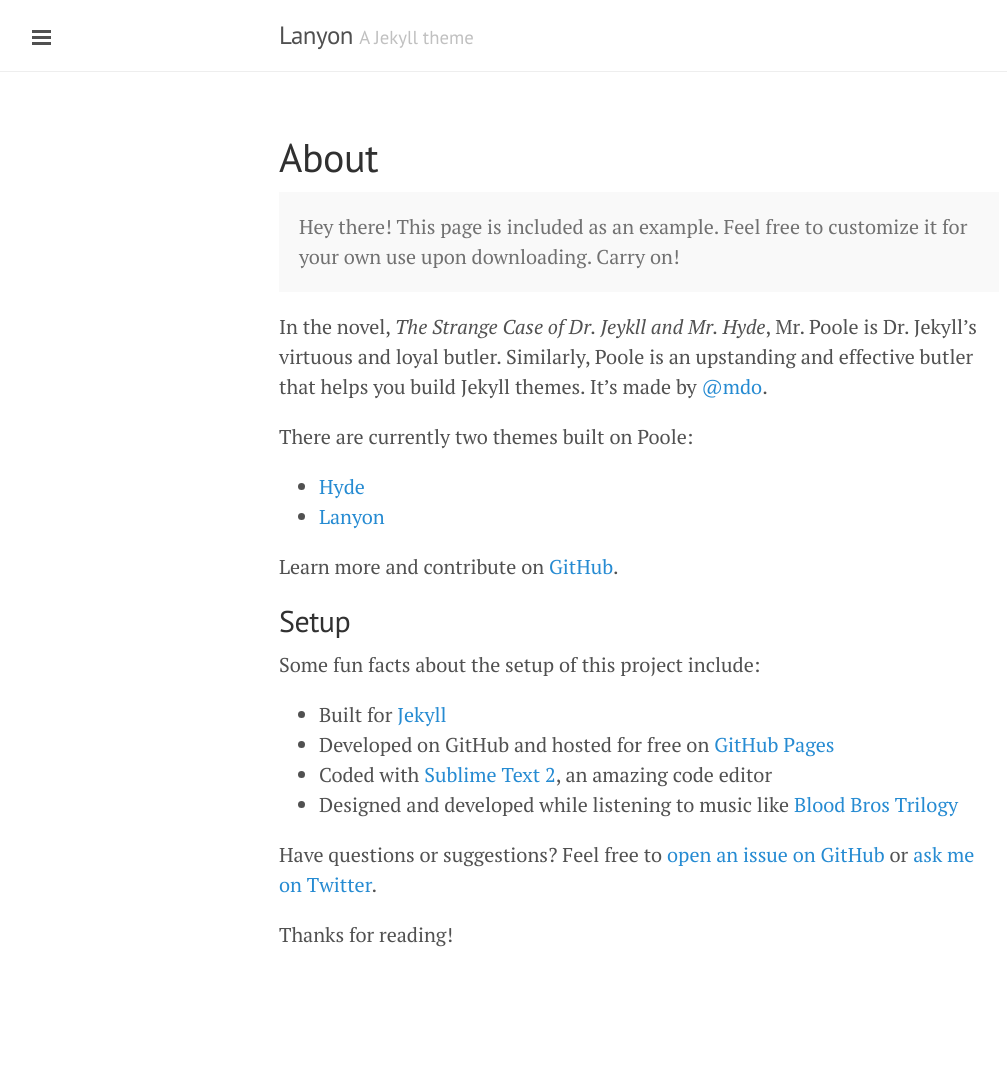
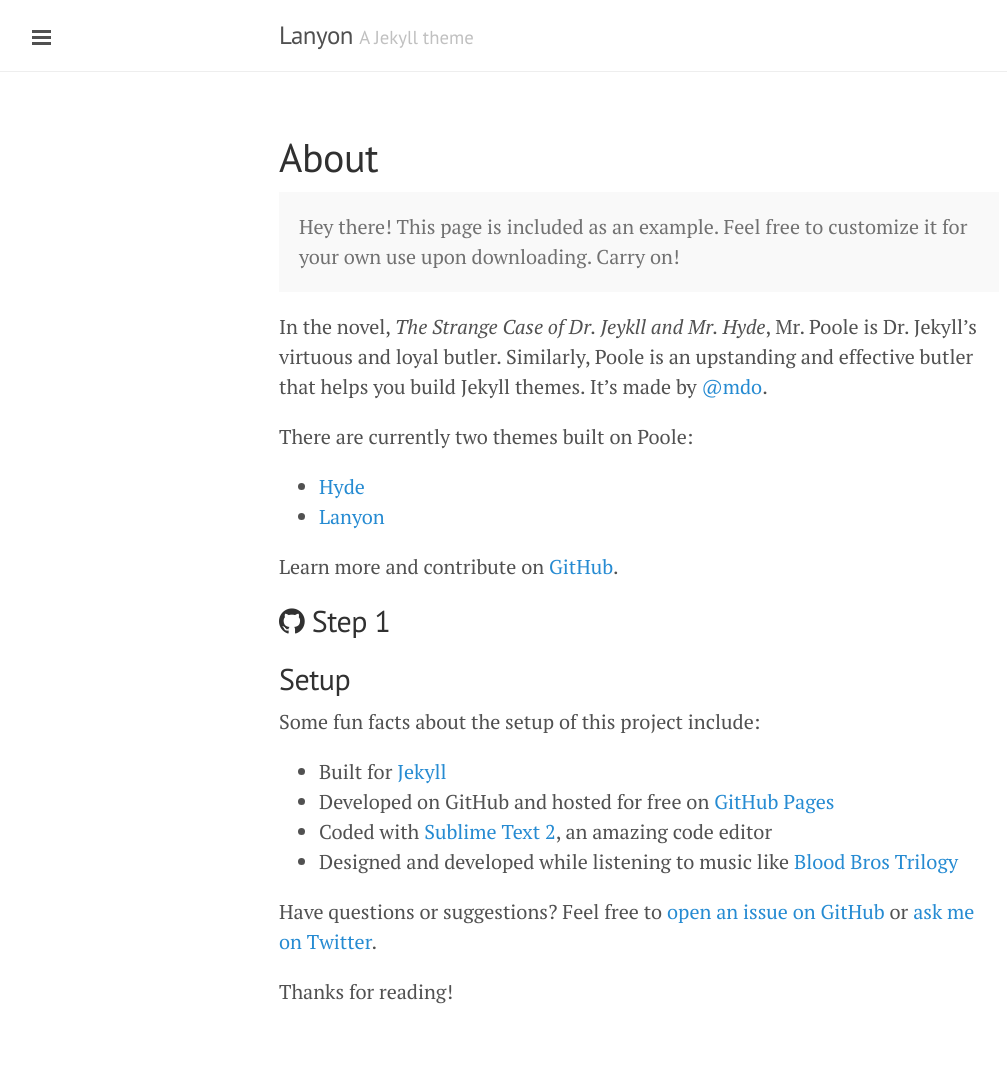
Before and after one commit to gmavrom33/gmavrom.github.io, a Jekyll site: the page built from about.md, in a window 1280 px wide. Shown: the whole page, without its empty margins (1-1008 px from the left). Built offline with Jekyll 4.4.1, drawn with Linux system fonts in a browser that asks for light colours; nearby versions of some CDN libraries; Markdown is read by kramdown in place of the engine named in the settings; before the commit the page ends 1030 px from its top, so only the background shows below that.

Commit message:
Update about.md

```diff
--- a/about.md
+++ b/about.md
@@ -16,6 +16,8 @@
 
 Learn more and contribute on [GitHub](https://github.com/poole).
 
+## <i class="fa fa-github"></i> Step 1
+
 ## Setup
 
 Some fun facts about the setup of this project include:
```
